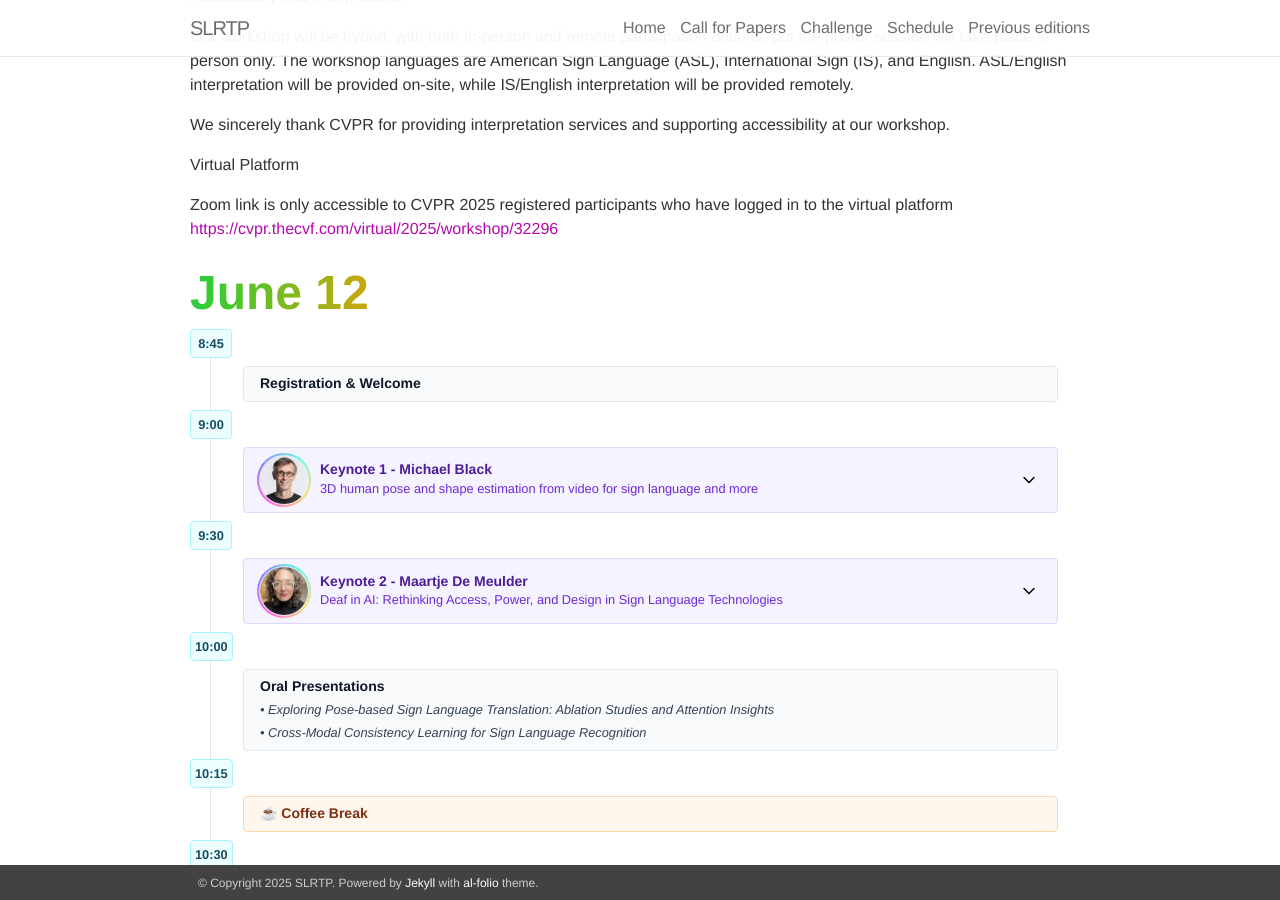
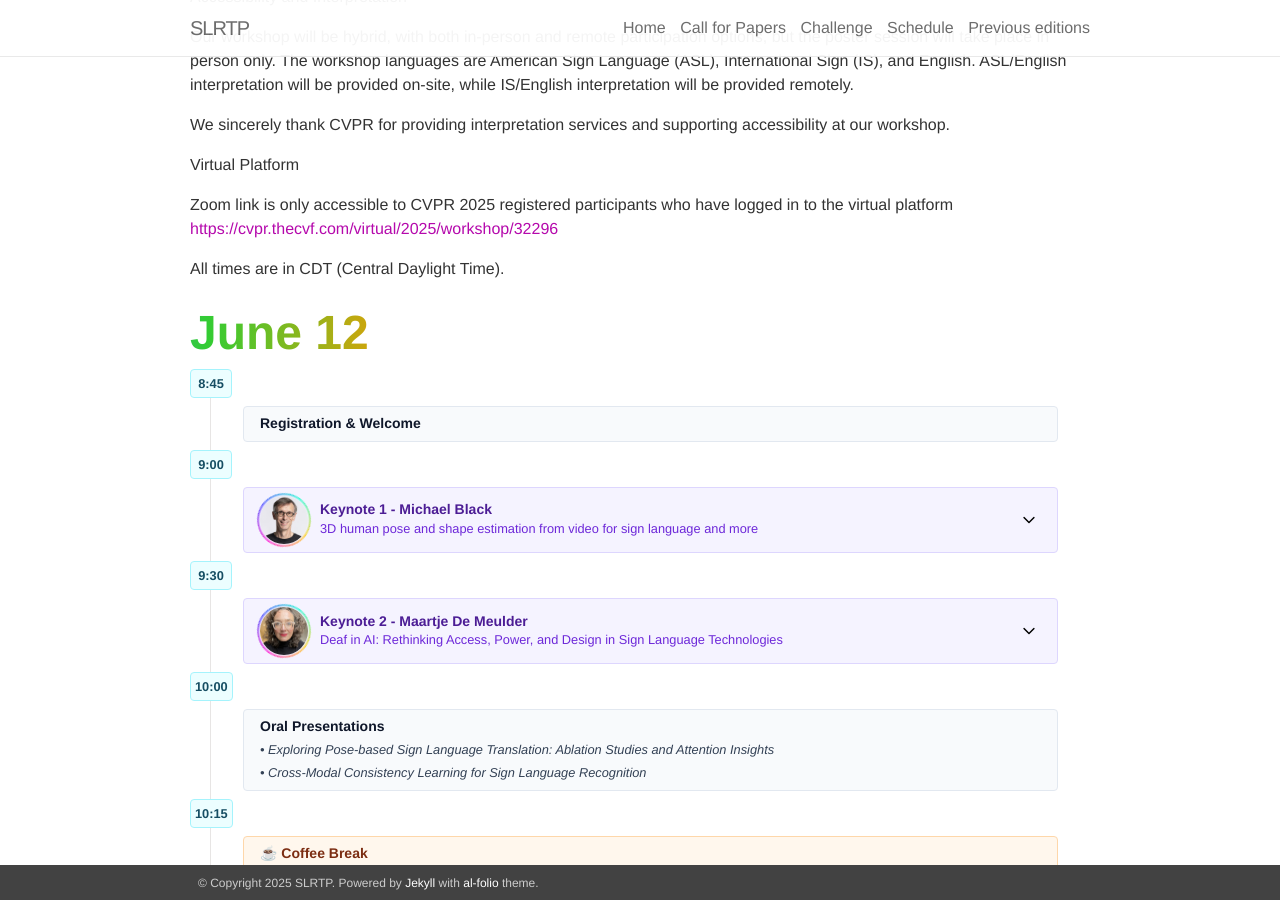
Before and after one commit to slrtpworkshop/slrtpworkshop.github.io, a Jekyll site: the page built from _pages/03_schedule.md, in a window 1280 px wide and 900 px high, scrolled down 436 px. Built offline with Jekyll 4.4.1, drawn with Linux system fonts in a browser that asks for light colours; nearby versions of some CDN libraries.

Commit message:
Update 03_schedule.md

```diff
--- a/_pages/03_schedule.md
+++ b/_pages/03_schedule.md
@@ -15,6 +15,8 @@ We sincerely thank CVPR for providing interpretation services and supporting acc
 
 Zoom link is only accessible to CVPR 2025 registered participants who have logged in to the virtual platform [https://cvpr.thecvf.com/virtual/2025/workshop/32296](https://cvpr.thecvf.com/virtual/2025/workshop/32296)
 
+All times are in CDT (Central Daylight Time).
+
 {% include schedule.html %}
 
 **SLP Competition Winners**
```
